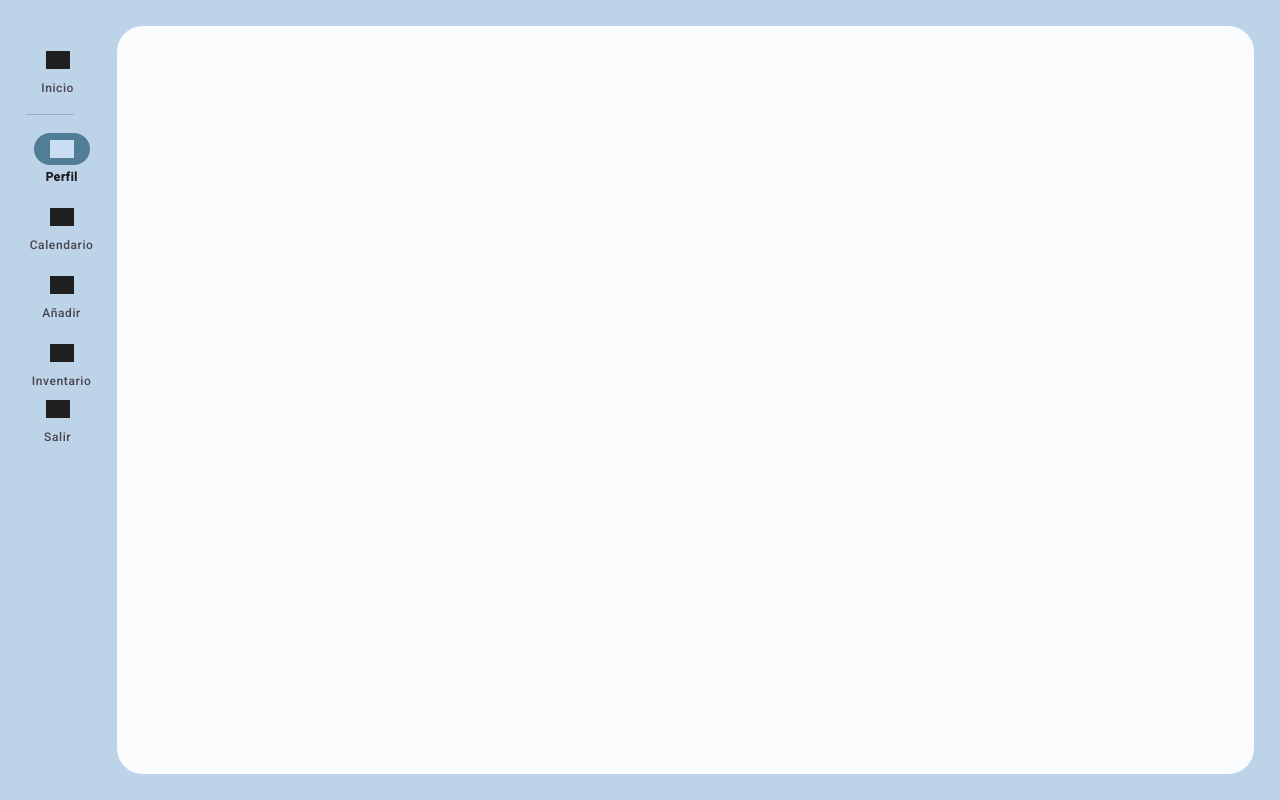
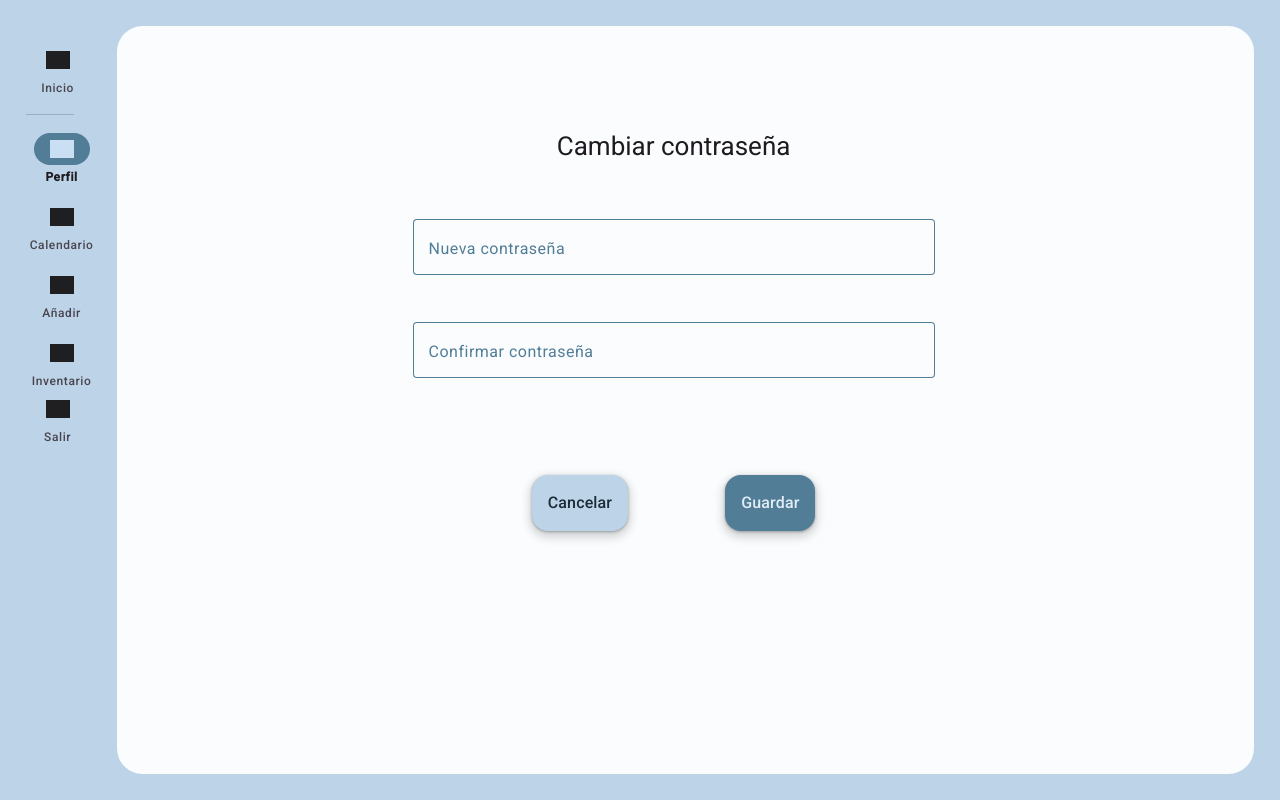
Before and after one commit to ngcaicedo/alerti, an Angular app: page /dashboard in a window 1280 px wide. Both pictures are taken after a click on the element "Perfil". Built offline with nearby package versions, Linux system fonts and the light colour scheme; grey boxes are pictures that could not be loaded.

Commit message:
Add ChangePasswordComponent with form for password change, integrate into MainLayoutComponent, and update styles for layout consistency

```diff
--- a/src/app/layouts/main-layout/main-layout.component.html
+++ b/src/app/layouts/main-layout/main-layout.component.html
@@ -18,8 +18,16 @@
     [showTitle]="false"
     [showBackgroundPattern]="showBackgroundPattern">
 
-    <ng-content>
-    </ng-content>
+    <div [ngSwitch]="selectedNavItem">
+      <app-change-password
+        *ngSwitchCase="'perfil'"
+        (navigateToHome)="onNavigateToHome()">
+      </app-change-password>
+
+      <div *ngSwitchDefault class="default-content">
+        <ng-content></ng-content>
+      </div>
+    </div>
 
   </app-custom-card-header>
 
--- a/src/app/layouts/main-layout/main-layout.component.scss
+++ b/src/app/layouts/main-layout/main-layout.component.scss
@@ -63,3 +63,19 @@
   overflow-y: auto;
   max-height: 100%;
 }
+
+.default-content {
+  width: 100%;
+  height: 100%;
+  display: flex;
+  flex-direction: column;
+  align-items: center;
+  justify-content: center;
+
+  p {
+    @include apply-typography($m3-body-large);
+    color: $m3-sys-light-on-surface-variant;
+    text-align: center;
+    margin: 0;
+  }
+}
--- a/src/app/layouts/main-layout/main-layout.component.ts
+++ b/src/app/layouts/main-layout/main-layout.component.ts
@@ -2,10 +2,11 @@ import { Component, Input, Output, EventEmitter } from '@angular/core';
 import { CommonModule } from '@angular/common';
 import { CustomNavRailComponent } from '../../components/custom-nav-rail/custom-nav-rail.component';
 import { CustomCardHeaderComponent } from '../../components/custom-card-header/custom-card-header.component';
+import { ChangePasswordComponent } from '../../pages/change-password/change-password.component';
 
 @Component({
   selector: 'app-main-layout',
-  imports: [CommonModule, CustomNavRailComponent, CustomCardHeaderComponent],
+  imports: [CommonModule, CustomNavRailComponent, CustomCardHeaderComponent, ChangePasswordComponent],
   templateUrl: './main-layout.component.html',
   styleUrl: './main-layout.component.scss'
 })
@@ -36,4 +37,9 @@ export class MainLayoutComponent {
     this.navRailOpened = opened;
     this.navRailOpenedChange.emit(opened);
   }
+
+  onNavigateToHome(): void {
+    this.selectedNavItem = 'inicio';
+    this.navItemClick.emit('inicio');
+  }
 }
--- /dev/null
+++ b/src/app/pages/change-password/change-password.component.html
@@ -0,0 +1,39 @@
+<div class="change-password-content">
+  <div class="change-password-form">
+    <h1 class="form-title">Cambiar contraseña</h1>
+
+    <div class="form-fields">
+      <app-custom-text-field
+        label="Nueva contraseña"
+        placeholder="Ingresa la nueva contraseña"
+        type="password"
+        [value]="newPassword"
+        (valueChange)="onNewPasswordChange($event)">
+      </app-custom-text-field>
+
+      <app-custom-text-field
+        label="Confirmar contraseña"
+        placeholder="Ingresa de nuevo la contraseña"
+        type="password"
+        [value]="confirmPassword"
+        (valueChange)="onConfirmPasswordChange($event)">
+      </app-custom-text-field>
+    </div>
+
+    <div class="form-actions">
+      <app-custom-button
+        text="Cancelar"
+        variant="secondary"
+        size="small"
+        (onClick)="onCancel()">
+      </app-custom-button>
+
+      <app-custom-button
+        text="Guardar"
+        variant="primary"
+        size="small"
+        (onClick)="onSave()">
+      </app-custom-button>
+    </div>
+  </div>
+</div>
--- /dev/null
+++ b/src/app/pages/change-password/change-password.component.scss
@@ -0,0 +1,53 @@
+@use '../../../styles/colors' as colors;
+@use '../../../styles/fonts' as fonts;
+
+.change-password-content {
+  display: flex;
+  justify-content: center;
+  align-items: flex-start;
+  width: 100%;
+  height: 100%;
+  padding-top: 56px;
+}
+
+.change-password-form {
+  display: flex;
+  flex-direction: column;
+  align-items: center;
+  width: 522px;
+  gap: 47px;
+}
+
+.form-title {
+  @include fonts.apply-typography(fonts.$m3-display-medium-emphasized);
+  color: colors.$m3-sys-light-on-surface;
+  text-align: center;
+  margin: 0;
+  width: 100%;
+  font-size: 26px;
+  line-height: 2em;
+}
+
+.form-fields {
+  display: flex;
+  flex-direction: column;
+  width: 100%;
+  gap: 47px;
+
+  app-custom-text-field {
+    width: 100%;
+  }
+}
+
+.form-actions {
+  display: flex;
+  justify-content: center;
+  align-items: center;
+  width: 100%;
+  gap: 97px;
+  margin-top: 50px;
+
+  app-custom-button {
+    flex-shrink: 0;
+  }
+}
--- /dev/null
+++ b/src/app/pages/change-password/change-password.component.ts
@@ -0,0 +1,53 @@
+import { Component, Output, EventEmitter } from '@angular/core';
+import { CommonModule } from '@angular/common';
+import { CustomTextFieldComponent } from '../../components/custom-text-field/custom-text-field.component';
+import { CustomButtonComponent } from '../../components/custom-button/custom-button.component';
+import { CustomDialogComponent } from '../../components/custom-dialog/custom-dialog.component';
+import { MatDialog } from '@angular/material/dialog';
+
+@Component({
+  selector: 'app-change-password',
+  imports: [CommonModule, CustomTextFieldComponent, CustomButtonComponent],
+  templateUrl: './change-password.component.html',
+  styleUrl: './change-password.component.scss'
+})
+export class ChangePasswordComponent {
+
+  @Output() navigateToHome = new EventEmitter<void>();
+
+  constructor(
+    private dialog: MatDialog
+  ) {}
+
+  newPassword: string = '';
+  confirmPassword: string = '';
+
+  onNewPasswordChange(value: string): void {
+    this.newPassword = value;
+  }
+
+  onConfirmPasswordChange(value: string): void {
+    this.confirmPassword = value;
+  }
+
+  onSave(): void {
+    const dialogRef = this.dialog.open(CustomDialogComponent, {
+        data: {
+          title: 'Tu contraseña ha sido cambiada exitosamente',
+          showButton: false
+        },
+        hasBackdrop: true,
+        backdropClass: 'custom-dialog-backdrop'
+      });
+
+    dialogRef.afterClosed().subscribe(result => {
+        this.navigateToHome.emit();
+    });
+  }
+
+  onCancel(): void {
+    this.newPassword = '';
+    this.confirmPassword = '';
+    console.log('Password change cancelled');
+  }
+}
```
